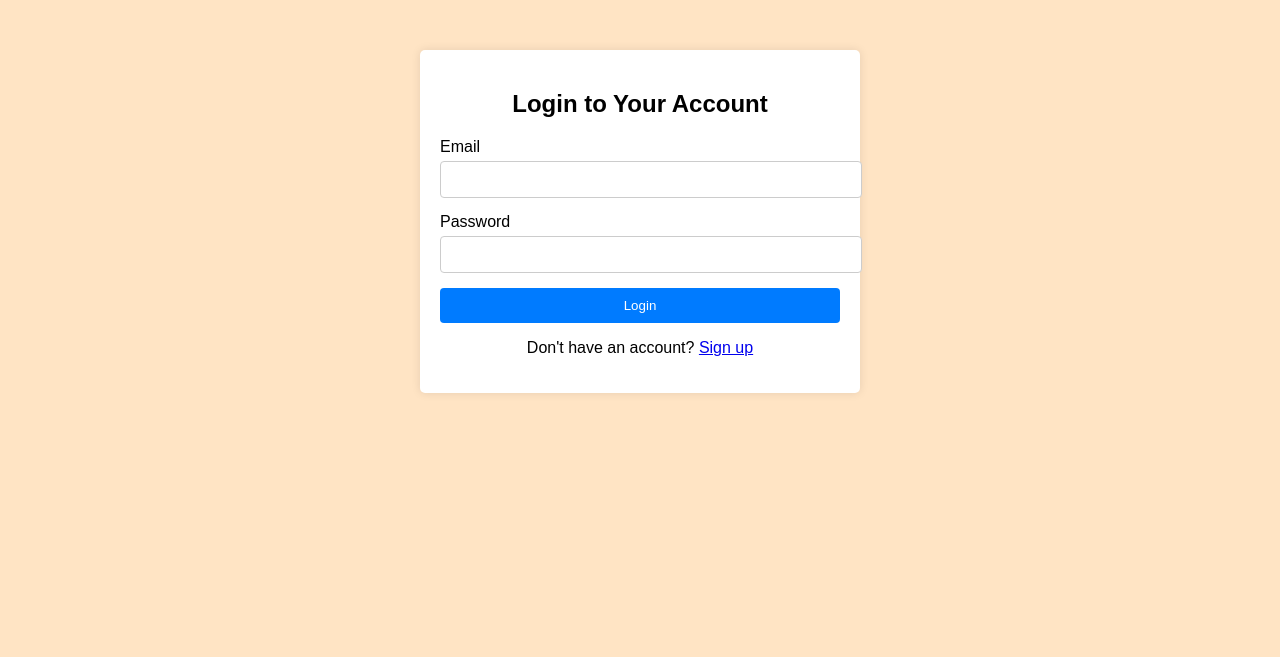
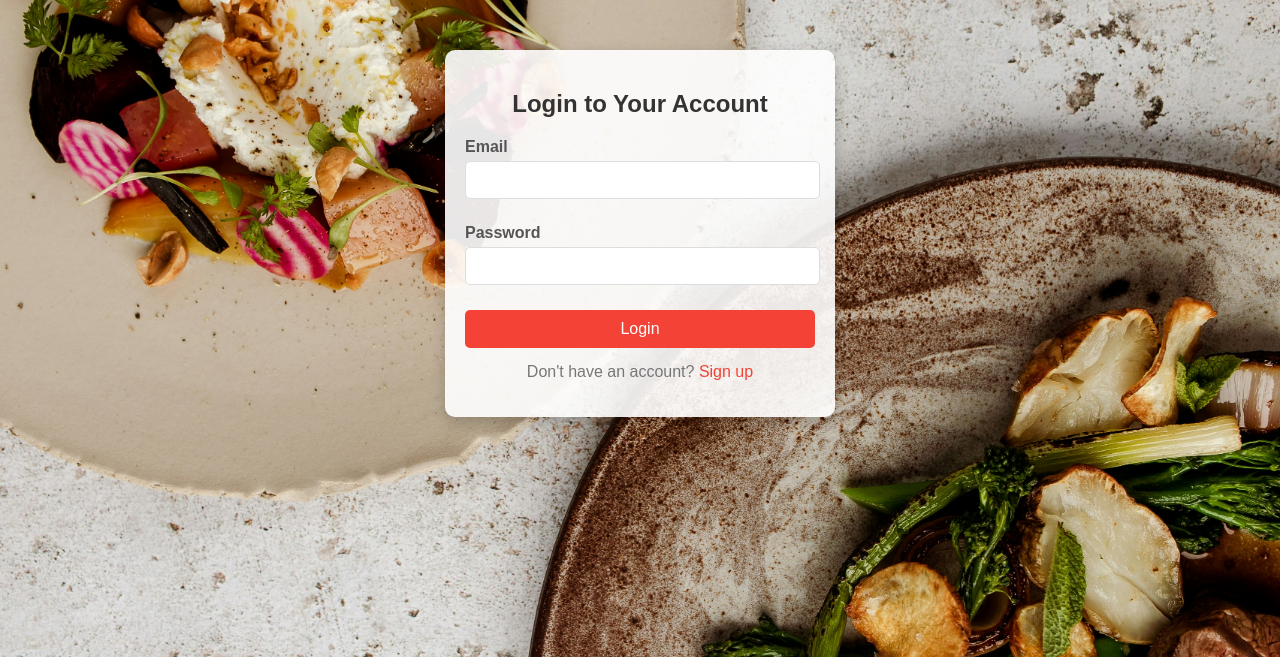
Before and after one commit to Sarangantth/food_recommendation_app, a Flask app: page /login in a window 1280 px wide. Shown: the top 657 px of the page. Run offline with Flask 3, Linux system fonts and the light colour scheme.

Commit message:
added style and image in login page

```diff
--- a/Restaurant_Food_Recommendation/static/stylelogin.css
+++ b/Restaurant_Food_Recommendation/static/stylelogin.css
@@ -1,59 +1,108 @@
+/* General container styling
+.container {
+  width: 350px;
+  margin: 50px auto;
+  background-color: #ffffff;
+  border-radius: 10px;
+  box-shadow: 0 5px 15px rgba(0, 0, 0, 0.2);
+  padding: 20px;
+  text-align: center;
+  font-family: 'Arial', sans-serif;
+} */
+
 body {
-  font-family: Arial, sans-serif;
-  background-color: #f4f4f4;
-  margin: 0;
-  padding: 0;
+  background-image: url('Images/login_img.jpg'); /* Use relative path */
+  background-size: cover;
+  background-repeat: no-repeat;
+  background-position: center;
+  background-attachment: fixed; /* Keeps the background fixed while scrolling */
+  font-family: 'Arial', sans-serif;
 }
 
+/* Styling for the container to make it stand out on the background */
 .container {
-  max-width: 400px;
+  background-color: rgba(255, 255, 255, 0.9); /* Slightly transparent white */
+  width: 350px;
   margin: 50px auto;
+  border-radius: 10px;
+  box-shadow: 0 5px 15px rgba(0, 0, 0, 0.2);
   padding: 20px;
-  background-color: #fff;
-  box-shadow: 0 0 10px rgba(0, 0, 0, 0.1);
-  border-radius: 5px;
+  text-align: center;
 }
 
+
+/* Title styling */
 h2 {
-  text-align: center;
+  font-size: 24px;
   margin-bottom: 20px;
+  color: #333333;
 }
 
+/* Form input styling */
 .form-group {
   margin-bottom: 15px;
+  text-align: left;
 }
 
 label {
   display: block;
   margin-bottom: 5px;
+  font-weight: bold;
+  color: #555555;
 }
 
 input[type="email"],
 input[type="password"] {
-  width: 100%;
+  width: 95%;
   padding: 10px;
-  border: 1px solid #ccc;
-  border-radius: 4px;
+  margin-bottom: 10px;
+  border: 1px solid #ddd;
+  border-radius: 5px;
+  outline: none;
+  font-size: 14px;
+  transition: border 0.3s;
 }
 
+input[type="email"]:focus,
+input[type="password"]:focus {
+  border-color: #f44336;
+}
+
+/* Button styling */
 button {
   width: 100%;
   padding: 10px;
-  background-color: #007bff;
+  background-color: #f44336;
   border: none;
-  color: white;
-  border-radius: 4px;
+  border-radius: 5px;
+  color: #ffffff;
+  font-size: 16px;
   cursor: pointer;
+  transition: background-color 0.3s;
 }
 
 button:hover {
-  background-color: #0056b3;
+  background-color: #d32f2f;
 }
 
+/* Link styling */
 p {
-  text-align: center;
+  margin-top: 15px;
+  color: #777777;
 }
 
-body {
-  background-color: bisque;
+a {
+  color: #f44336;
+  text-decoration: none;
 }
+
+a:hover {
+  text-decoration: underline;
+}
+
+/* Responsive design */
+@media (max-width: 400px) {
+  .container {
+      width: 90%;
+  }
+}
```
Also changed, not shown: Restaurant_Food_Recommendation/static/Images/home_page_foto.avif (added), Restaurant_Food_Recommendation/static/Images/login_img.jpg (added), Restaurant_Food_Recommendation/static/Images/signup_img.jpg (added).
